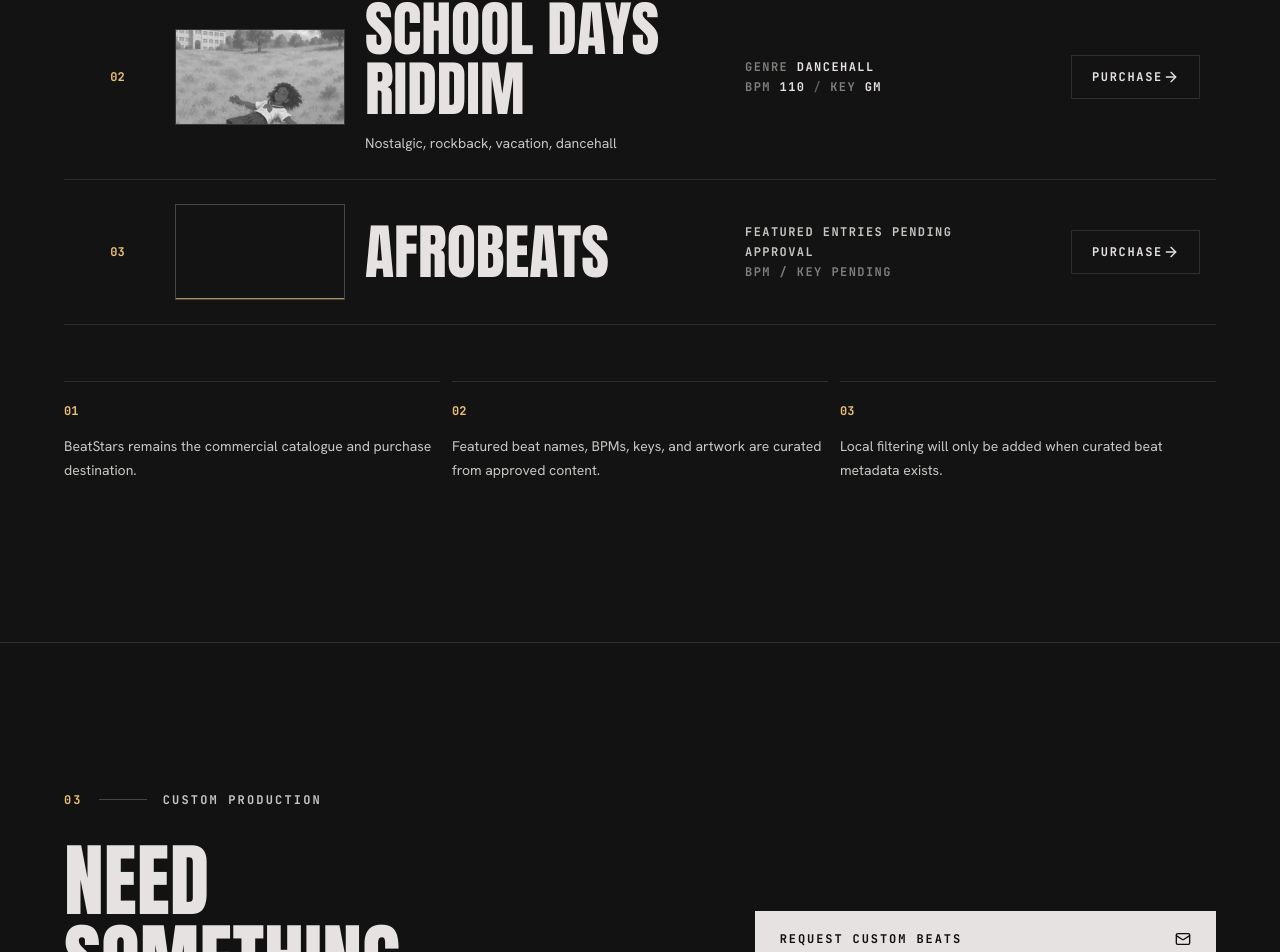
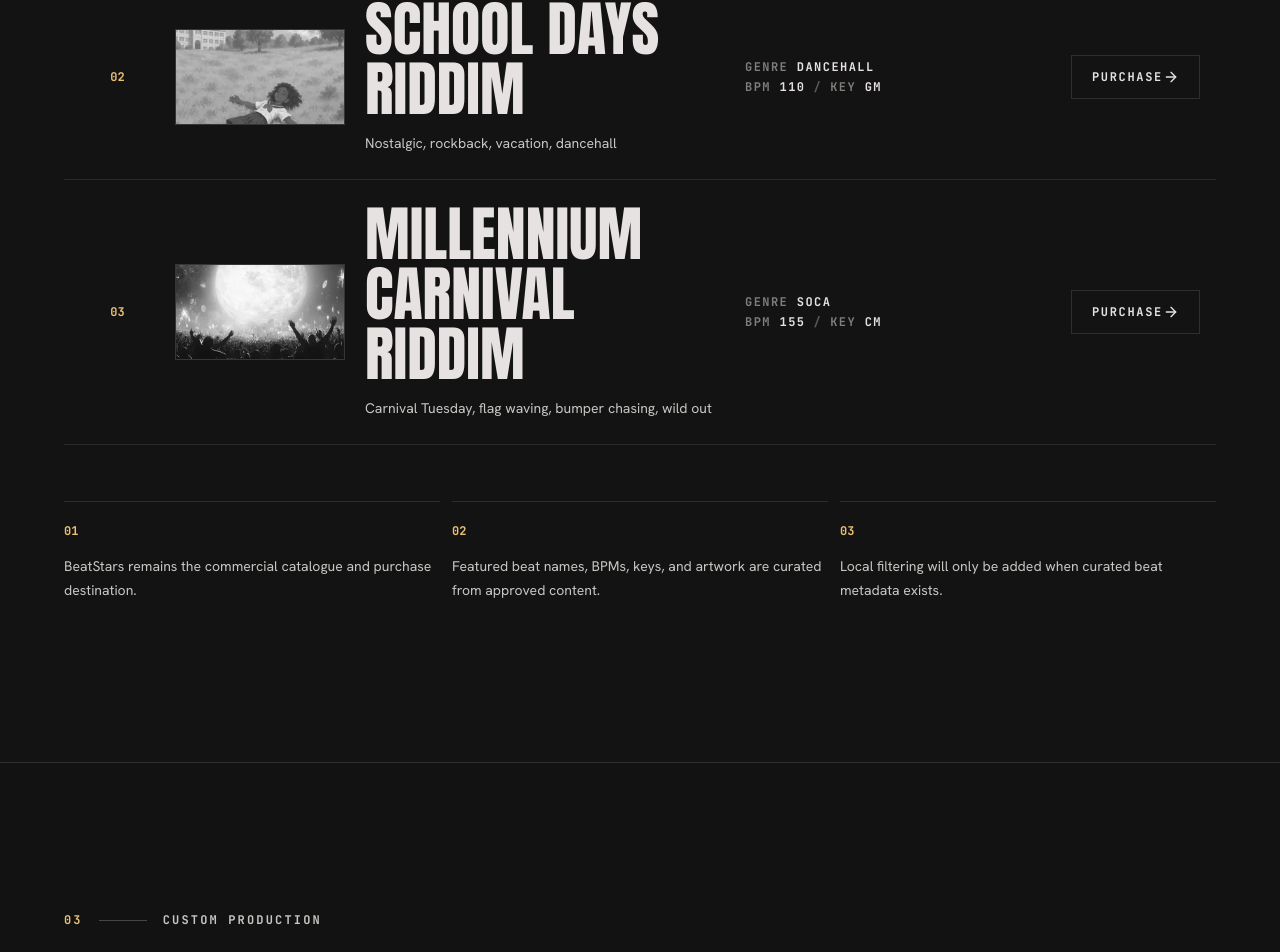
Before and after one commit to davidbchamilton/hamz-website, a Next.js app: page /beats in a window 1280 px wide. Shown: the part 3051-4003 px from the top of the page. Built offline with nearby package versions, Linux system fonts and the light colour scheme; no server answers.

Commit message:
beats page finished

```diff
--- a/src/app/beats/page.tsx
+++ b/src/app/beats/page.tsx
@@ -3,7 +3,6 @@ import { ArrowDown, ArrowRight, Mail, Play, ShoppingCart } from "lucide-react";
 import Image from "next/image";
 import Link from "next/link";
 import { BeatStarsPanel } from "@/components/media/beatstars-panel";
-import { MediaPlaceholder } from "@/components/media/media-placeholder";
 import { beatStars, featuredBeats } from "@/data/site";
 
 export const metadata: Metadata = {
@@ -21,18 +20,9 @@ export const metadata: Metadata = {
 };
 
 const genres = [
-  {
-    name: "Soca",
-    status: "Winter Jab Riddim featured"
-  },
-  {
-    name: "Dancehall",
-    status: "School Days Riddim featured"
-  },
-  {
-    name: "Afrobeats",
-    status: "Featured entries pending approval"
-  }
+  "Soca",
+  "Dancehall",
+  "Afrobeats"
 ];
 
 const playerMetadata = [
@@ -89,14 +79,7 @@ function BeatStarsAction({
 }
 
 export default function BeatsPage() {
-  const featuredRows = [
-    ...featuredBeats,
-    {
-      title: "Afrobeats",
-      genre: "Afrobeats",
-      status: "Featured entries pending approval"
-    }
-  ];
+  const featuredRows = featuredBeats.slice(0, 3);
 
   return (
     <>
@@ -207,8 +190,8 @@ export default function BeatsPage() {
             <div className="flex flex-wrap gap-x-6 gap-y-3 font-mono text-xs font-bold uppercase tracking-[0.16em] text-muted-studio">
               <span className="border-b border-tertiary-gold pb-1 text-ivory">All</span>
               {genres.map((genre) => (
-                <span key={genre.name} className="pb-1">
-                  {genre.name}
+                <span key={genre} className="pb-1">
+                  {genre}
                 </span>
               ))}
             </div>
@@ -230,7 +213,6 @@ export default function BeatsPage() {
                   />
                 </div>
                 <div className="md:col-span-2">
-                  {"artworkUrl" in beat ? (
                   <Image
                     src={beat.artworkUrl}
                     alt={`${beat.title} artwork.`}
@@ -238,27 +220,16 @@ export default function BeatsPage() {
                     height={240}
                     className="aspect-video w-full border border-studio-outline/70 object-cover grayscale transition duration-300 group-hover:grayscale-0"
                   />
-                  ) : (
-                    <MediaPlaceholder
-                      className="aspect-video p-3"
-                      label={`Approved ${beat.genre} beat artwork pending.`}
-                      hideLabel
-                    />
-                  )}
                 </div>
                 <div className="md:col-span-4">
                   <h3 className="font-display text-[clamp(2.25rem,5vw,3.75rem)] uppercase leading-none text-ivory">
                     {beat.title}
                   </h3>
-                  {"mood" in beat ? (
                   <p className="mt-3 text-sm leading-6 text-muted-studio">
                     {beat.mood}
                   </p>
-                  ) : null}
                 </div>
                 <div className="font-mono text-xs font-bold uppercase leading-5 tracking-[0.12em] text-muted-studio md:col-span-3">
-                  {"bpm" in beat ? (
-                    <>
                   <span className="block">
                     <span className="text-muted-studio/60">Genre</span>{" "}
                     <span className="text-ivory">{beat.genre}</span>
@@ -270,20 +241,13 @@ export default function BeatsPage() {
                     <span className="text-muted-studio/60">Key</span>{" "}
                     <span className="text-ivory">{beat.musicalKey}</span>
                   </span>
-                    </>
-                  ) : (
-                    <>
-                      <span className="block">{beat.status}</span>
-                      <span className="block text-muted-studio/60">BPM / Key pending</span>
-                    </>
-                  )}
                 </div>
                 <div className="md:col-span-2 md:flex md:justify-end">
                   <BeatStarsAction
-                    href={"beatStarsUrl" in beat ? beat.beatStarsUrl : undefined}
+                    href={beat.beatStarsUrl}
                     className="inline-flex min-h-11 w-full items-center justify-between border border-studio-outline/55 px-5 py-3 font-mono text-xs font-bold uppercase tracking-[0.14em] text-ivory transition-colors hover:border-tertiary-gold hover:bg-tertiary-gold hover:text-ink md:w-auto"
                   >
-                    {"beatStarsUrl" in beat ? "Purchase" : beatStars.profileUrl ? "Purchase" : "Request"}
+                    Purchase
                     <ArrowRight className="size-4" aria-hidden={true} />
                   </BeatStarsAction>
                 </div>
--- a/src/data/site.ts
+++ b/src/data/site.ts
@@ -116,6 +116,15 @@ export const featuredBeats: FeaturedBeat[] = [
     bpm: 110,
     musicalKey: "GM",
     mood: "Nostalgic, rockback, vacation, dancehall"
+  },
+  {
+    title: "Millennium Carnival Riddim",
+    genre: "Soca",
+    beatStarsUrl: "https://www.beatstars.com/beat/millennium-carnival-riddim-22842538",
+    artworkUrl: "/images/millenium.webp",
+    bpm: 155,
+    musicalKey: "CM",
+    mood: "Carnival Tuesday, flag waving, bumper chasing, wild out"
   }
 ];
 
```
Also changed, not shown: public/images/millenium.webp (added), 1 other file (tests, documents, lock files or other folders). Lines whose indentation alone changed are shown as unchanged.
